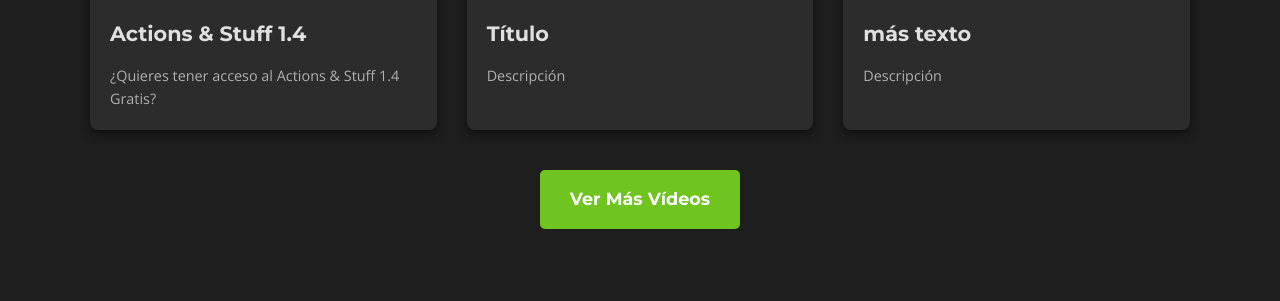
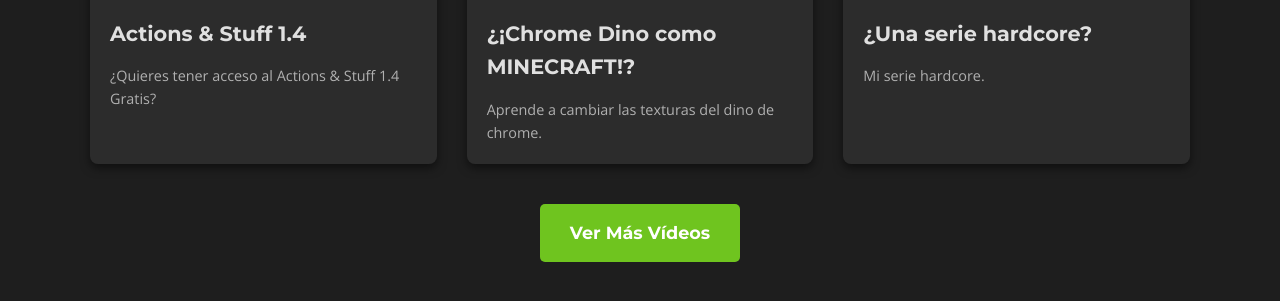
Before and after one commit to LuLaLi20/LuLaLi20.github.io, a plain HTML site: page index.html in a window 1280 px wide. Shown: the part 947-1248 px from the top of the page. Drawn offline with nearby package versions, Linux system fonts and the light colour scheme.

Commit message:
Update index.html

```diff
--- a/index.html
+++ b/index.html
@@ -448,23 +448,23 @@
                             <iframe src="https://www.youtube.com/embed/ID_DEL_VIDEO_2" title="Título del Vídeo 2" allow="accelerometer; autoplay; clipboard-write; encrypted-media; gyroscope; picture-in-picture" allowfullscreen></iframe>
                         </div>
                         <div class="video-info">
-                            <h3>Título</h3>
-                            <p>Descripción</p>
+                            <h3>¿¡Chrome Dino como MINECRAFT!?</h3>
+                            <p>Aprende a cambiar las texturas del dino de chrome.</p>
                         </div>
                     </article>
                     <!-- Vídeo 3 -->
                     <article class="video-card">
                         <div class="video-embed-container">
-                            <iframe src="https://www.youtube.com/embed/ID_DEL_VIDEO_3" title="Título del Vídeo 3" allow="accelerometer; autoplay; clipboard-write; encrypted-media; gyroscope; picture-in-picture" allowfullscreen></iframe>
+                            <iframe src="https://www.youtube.com/embed/GstUrgQed6s?si=NliCrQpmNhXlXfRE" title="Título del Vídeo 3" allow="accelerometer; autoplay; clipboard-write; encrypted-media; gyroscope; picture-in-picture" allowfullscreen></iframe>
                         </div>
                         <div class="video-info">
-                            <h3>más texto</h3>
-                            <p>Descripción</p>
+                            <h3>¿Una serie hardcore?</h3>
+                            <p>Mi serie hardcore.</p>
                         </div>
                     </article>
                 </div>
                 <div style="text-align: center; margin-top: 40px;">
-                    <a href="https://www.youtube.com/@LuLaLi20/videos" target="_blank" rel="noopener noreferrer" class="cta-button">Ver Más Vídeos</a>
+                    <a href="https://www.youtube.com/embed/w-Lj9oDU7lQ?si=gViFIWbJJ2Ec2Y4j" target="_blank" rel="noopener noreferrer" class="cta-button">Ver Más Vídeos</a>
                 </div>
             </div>
         </section>
```
